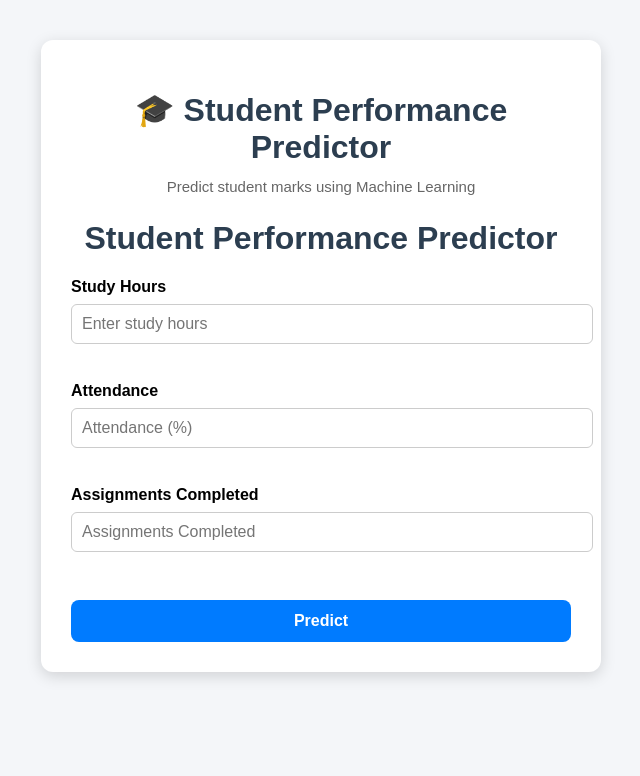
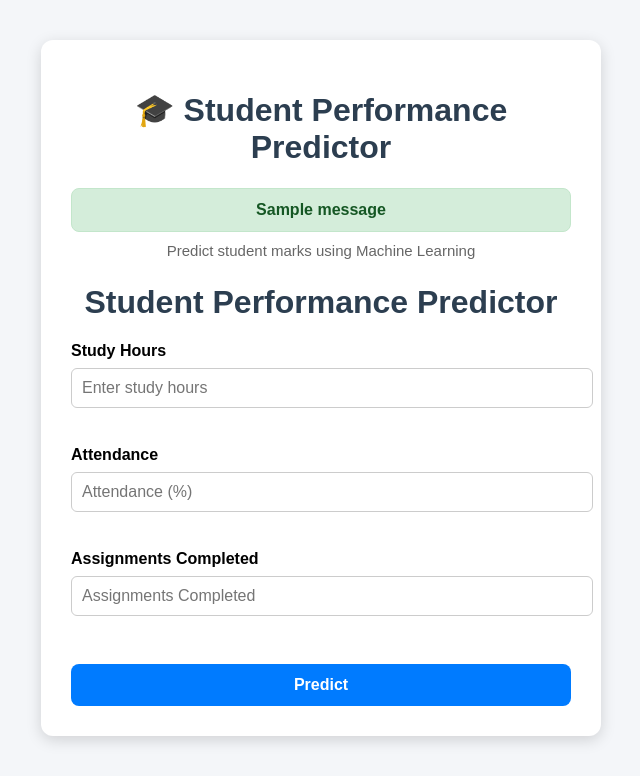
Before and after one commit to kanishkachauhan241/Student-Performance-Predictor, a Flask app: page / in a window 1280 px wide. Shown: the top 776 px of the page, without its empty margins (319-959 px from the left). Run offline with Flask 3, Linux system fonts and the light colour scheme; one stand-in notice (Sample message) is shown; parts of the project's set-up code (start-up, migrations or seed data) failed here and were passed over.

Commit message:
Day 26: Added flash messages for better user feedback

```diff
--- a/app.py
+++ b/app.py
@@ -1,4 +1,4 @@
-from flask import Flask, render_template, request, send_file
+from flask import Flask, render_template, request, send_file, flash
 import joblib
 import pandas as pd
 import matplotlib
@@ -15,6 +15,7 @@ average_marks = 0
 
 
 app = Flask(__name__)
+app.secret_key = "student_performance_secret"
 
 # Load the trained model
 model = joblib.load("student_model.pkl")
@@ -110,6 +111,7 @@ def home():
                     "prediction_history.csv",
                     index=False
                 )
+            flash("Prediction saved successfully!", "success")
 
     # Read history and generate dashboard
     if os.path.exists("prediction_history.csv"):
--- a/static/css/style.css
+++ b/static/css/style.css
@@ -195,3 +195,14 @@ button[type="submit"]:hover{
 .history-table td:first-child{
     font-size:13px;
 }
+
+.success{
+    background:#d4edda;
+    color:#155724;
+    border:1px solid #c3e6cb;
+    padding:12px;
+    border-radius:8px;
+    margin-bottom:20px;
+    text-align:center;
+    font-weight:bold;
+}
--- a/templates/index.html
+++ b/templates/index.html
@@ -10,6 +10,17 @@
 <div class="container">
 <div class="header">
     <h1>🎓 Student Performance Predictor</h1>
+
+    {% with messages = get_flashed_messages(with_categories=true) %}
+        {% if messages %}
+            {% for category, message in messages %}
+                <div class="{{ category }}">
+                    {{ message }}
+                </div>
+            {% endfor %}
+        {% endif %}
+    {% endwith %}
+
     <p>Predict student marks using Machine Learning</p>
 </div>
 
```
Also changed, not shown: static/images/prediction_chart.png (deleted).
